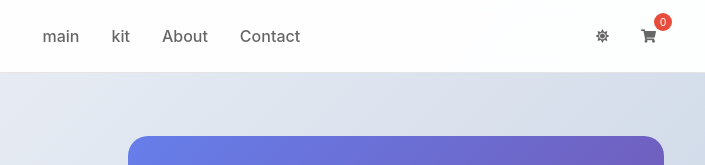
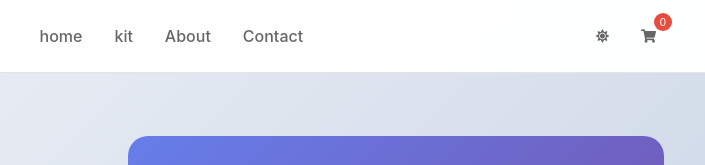
Before and after one commit to rohanhalaj18/expotech, a plain HTML site: page frontend/pages/main.html in a window 1280 px wide. Shown: the top 165 px of the page, 544-1249 px from the left. Drawn offline with Linux system fonts and the light colour scheme; files whose address does not match are found by name.

Commit message:
i made  it home not main

```diff
--- a/frontend/pages/main.html
+++ b/frontend/pages/main.html
@@ -21,7 +21,7 @@
         </a>
 
         <ul class="nav-links">
-          <li><a href="./main.html">main</a></li>
+          <li><a href="./main.html">home</a></li>
           <li><a href="./product.html">kit</a></li>
           <li><a href="/frontend/pages/About.html">About</a></li>
           <li><a href="/frontend/pages/contact.html">Contact</a></li>
```
